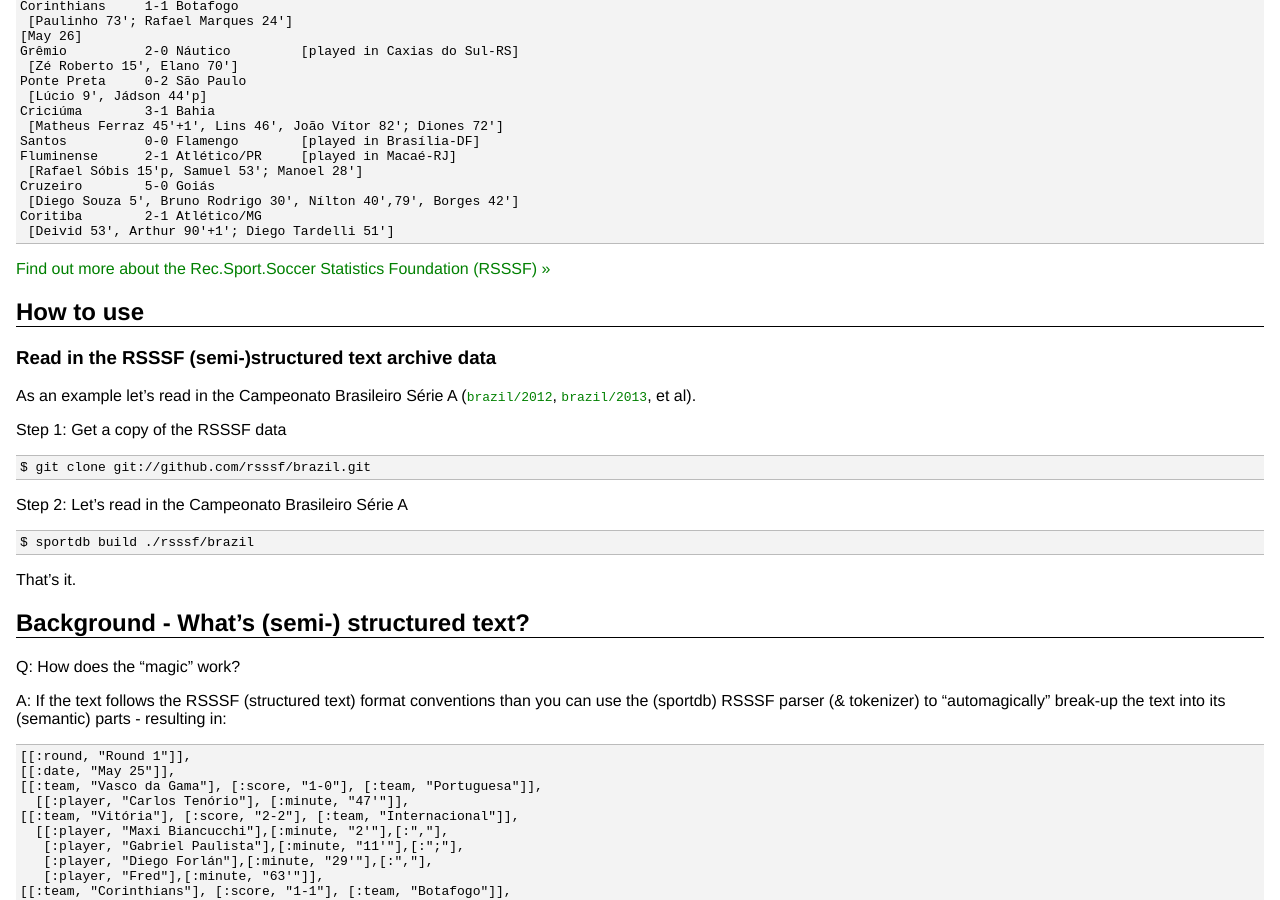
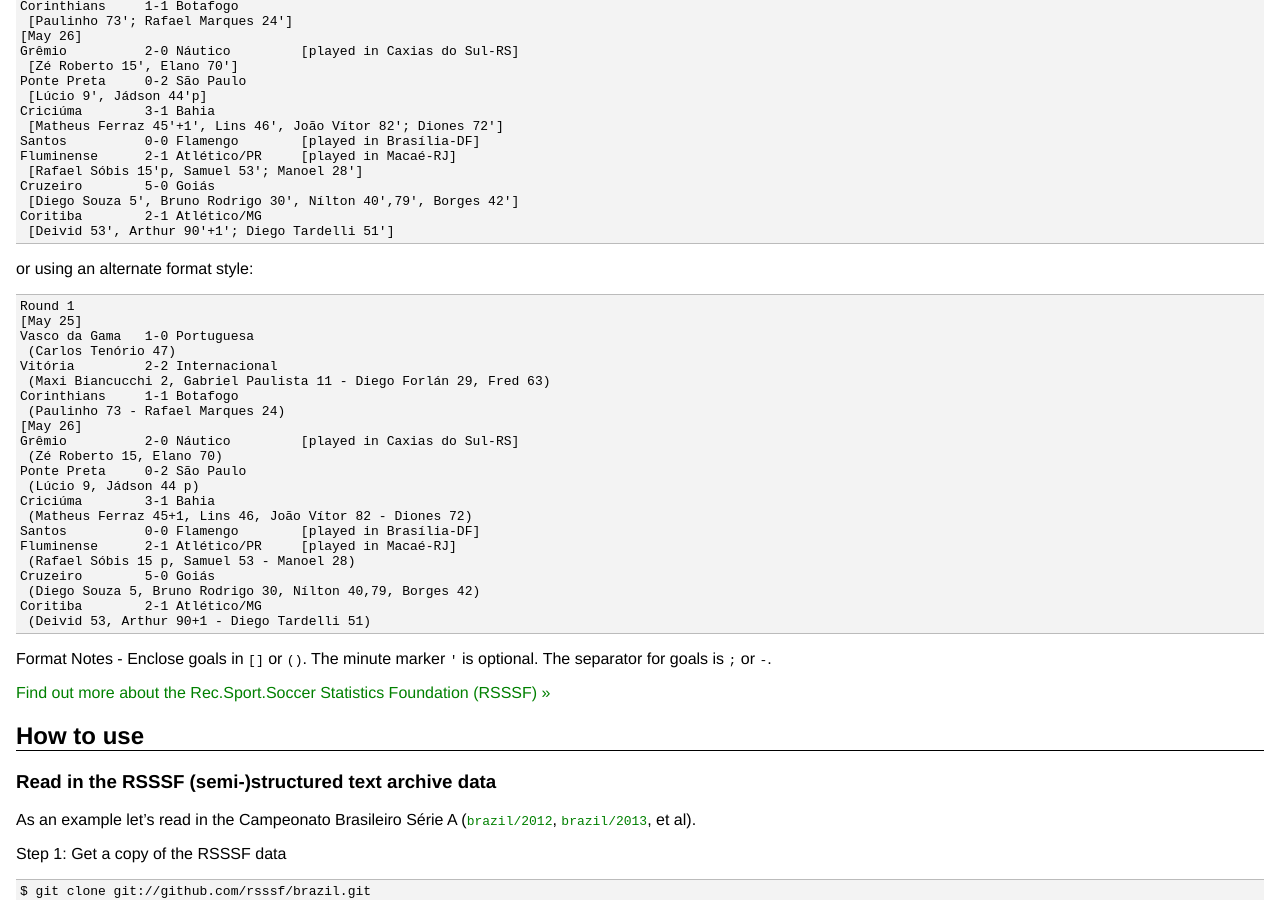
Before and after one commit to rsssf/rsssf.github.io, a Jekyll site: the page built from index.md, in a window 1280 px wide and 900 px high, scrolled down 447 px. Built offline with Jekyll 4.4.1, drawn with Linux system fonts in a browser that asks for light colours.

Commit message:
Update index.md

````diff
--- a/index.md
+++ b/index.md
@@ -52,6 +52,36 @@ Cruzeiro        5-0 Goiás
 Coritiba        2-1 Atlético/MG
  [Deivid 53', Arthur 90'+1'; Diego Tardelli 51']
 ```
+
+or using an alternate format style:
+
+```
+Round 1
+[May 25]
+Vasco da Gama   1-0 Portuguesa
+ (Carlos Tenório 47)
+Vitória         2-2 Internacional
+ (Maxi Biancucchi 2, Gabriel Paulista 11 - Diego Forlán 29, Fred 63)
+Corinthians     1-1 Botafogo
+ (Paulinho 73 - Rafael Marques 24)
+[May 26]
+Grêmio          2-0 Náutico         [played in Caxias do Sul-RS]
+ (Zé Roberto 15, Elano 70)
+Ponte Preta     0-2 São Paulo
+ (Lúcio 9, Jádson 44 p)
+Criciúma        3-1 Bahia
+ (Matheus Ferraz 45+1, Lins 46, João Vítor 82 - Diones 72)
+Santos          0-0 Flamengo        [played in Brasília-DF]
+Fluminense      2-1 Atlético/PR     [played in Macaé-RJ]
+ (Rafael Sóbis 15 p, Samuel 53 - Manoel 28)
+Cruzeiro        5-0 Goiás
+ (Diego Souza 5, Bruno Rodrigo 30, Nílton 40,79, Borges 42)
+Coritiba        2-1 Atlético/MG
+ (Deivid 53, Arthur 90+1 - Diego Tardelli 51)
+```
+
+Format Notes -  Enclose goals in `[]` or `()`.  The minute marker `'` is optional.  The separator for goals is `;` or `-`.
+
 
 [Find out more about the Rec.Sport.Soccer Statistics Foundation (RSSSF) »](http://www.rsssf.com)
 
````
